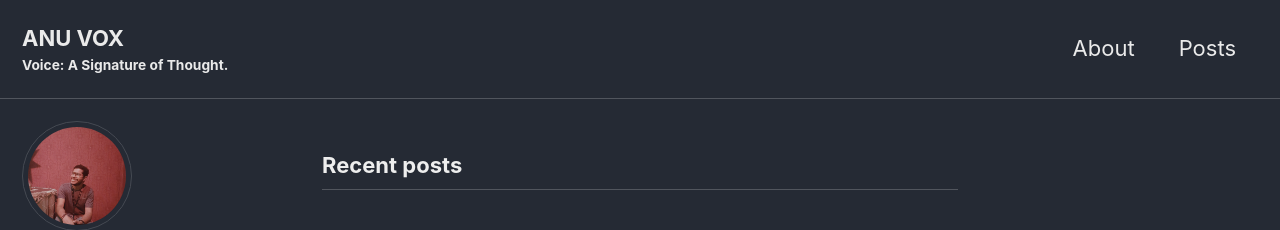
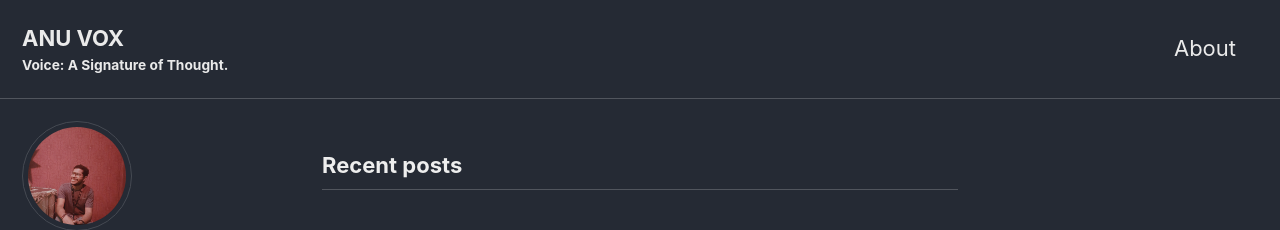
Before and after one commit to AnuVox/AnuVox.github.io, a Jekyll site: the page built from index.html, in a window 1280 px wide. Shown: the top 230 px of the page. Built offline with Jekyll 4.4.1, drawn with Linux system fonts in a browser that asks for light colours; cached includes are drawn as plain includes; the list of posts is cut into pages by our own code.

Commit message:
Update navigation.yml

```diff
--- a/_data/navigation.yml
+++ b/_data/navigation.yml
@@ -2,8 +2,8 @@
 main:
   - title: "About"
     url: /about/
-  - title: "Posts"
-    url: /posts/
+  # - title: "Posts"
+  #   url: /year-archive/
   # - title: "Sample Collections"
   #   url: /collection-archive/
   # - title: "Sitemap"
```
